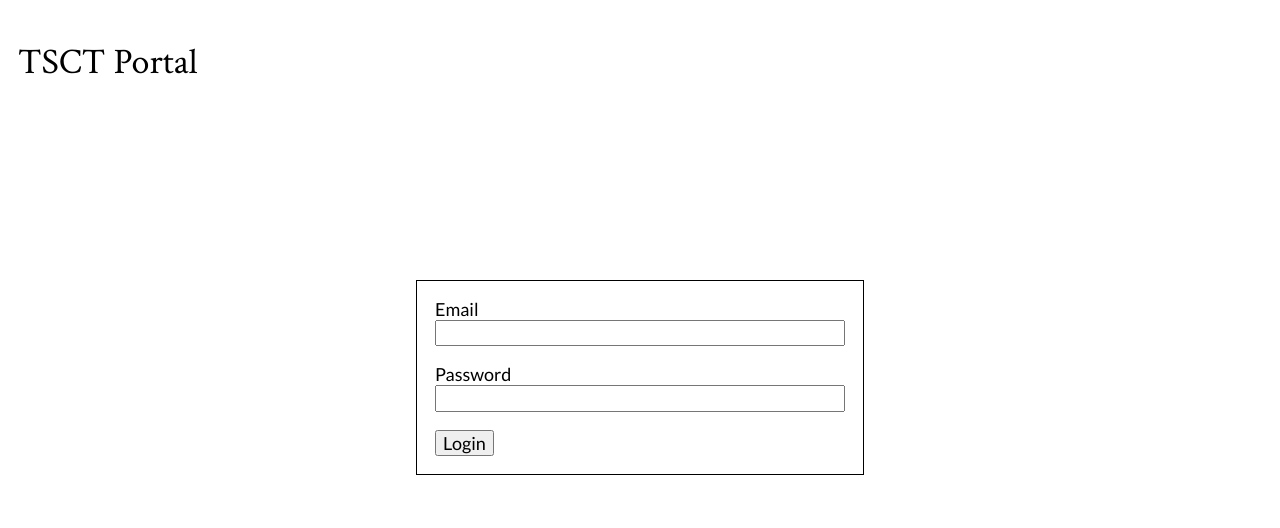
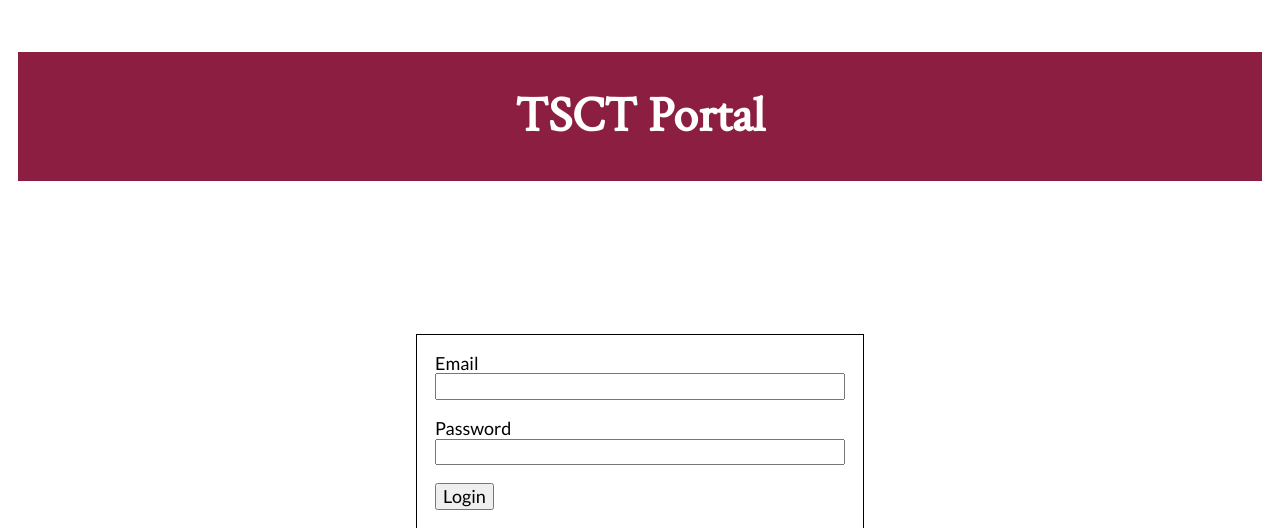
Before and after one commit to AnthonyMc0525/gold-portal, a Flask app: page / in a window 1280 px wide. Shown: the top 528 px of the page. Run offline with Flask 2, Linux system fonts and the light colour scheme; some libraries are stand-ins or nearby versions.

Commit message:
edited h1

```diff
--- a/portal/static/styles.css
+++ b/portal/static/styles.css
@@ -17,6 +17,14 @@ h1, h2, h3, h4, h5, h6 {
   font-weight: 400;
 }
 
+h1 {
+  color: white;
+  font-size: 50px;
+  font-weight: bolder;
+  background-color: #8B1E41;
+  text-align: center;
+  padding: 2rem;
+}
 
 /**
  * Layout
```
